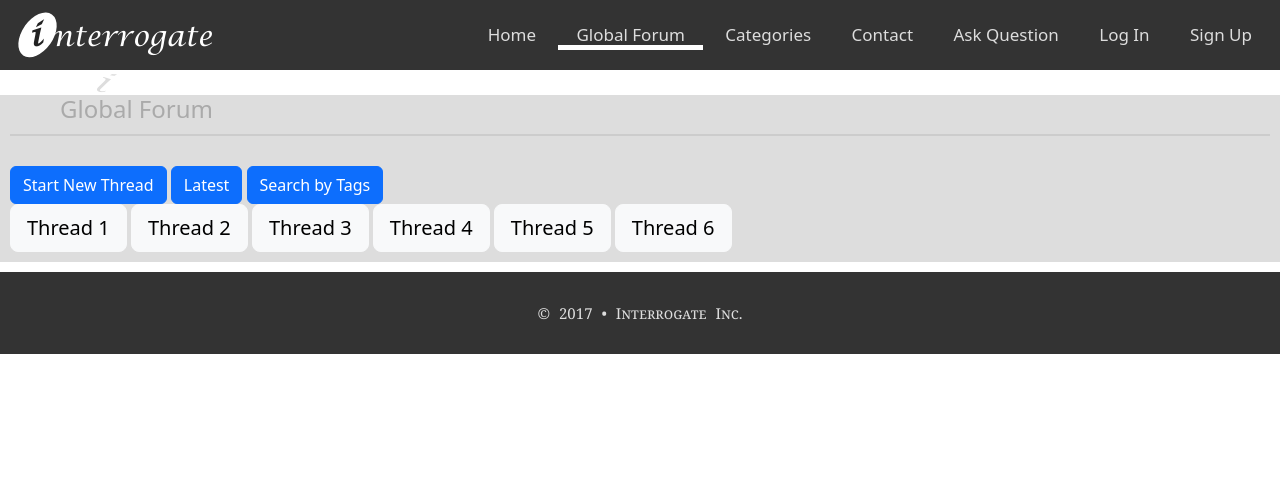
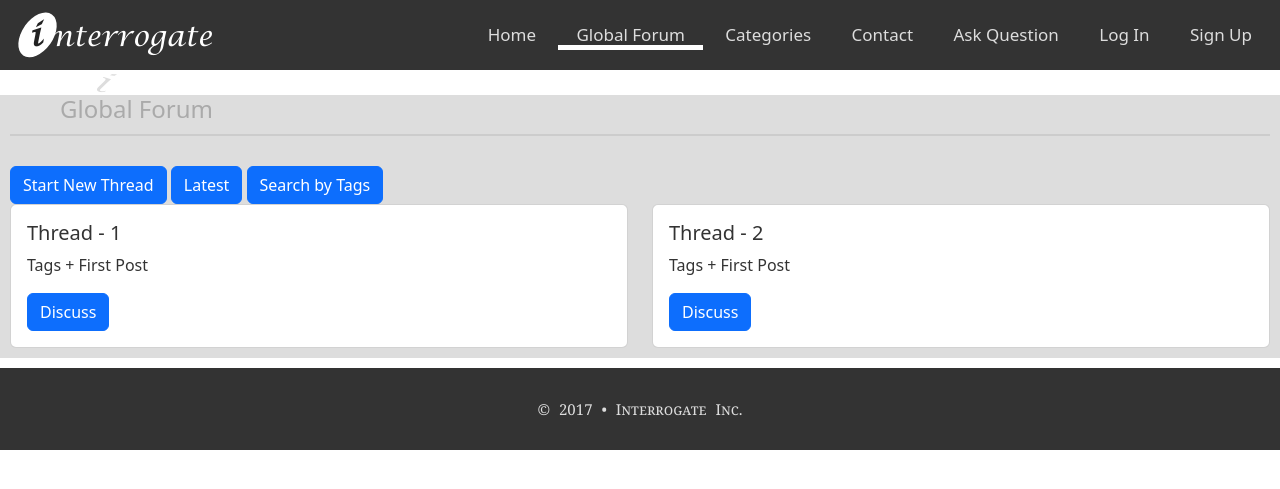
Before and after one commit to Aryan-Garg/ISTP_Platform, a PHP site: page /globalForum.php in a window 1280 px wide. Shown: the top 489 px of the page. Run offline with PHP 8.4, Linux system fonts and the light colour scheme; data comes from the database, SQL or seed files in the repository.

Commit message:
Update globalForum.php

```diff
--- a/globalForum.php
+++ b/globalForum.php
@@ -76,18 +76,33 @@
             <h4>
                 <a id="title-head" href="categories.php">Global Forum</a>
             </h4>
-			<div id="Buttons">
+			<div id="Discussion-Threads">
 				<button type="button" class="btn btn-primary">Start New Thread</button>
 				<button type="button" class="btn btn-primary">Latest</button>
 				<button type="button" class="btn btn-primary">Search by Tags</button>
 			</div>
             <div>
-				<button type="button" class="btn btn-light btn-lg btn-block">Thread 1</button>
-				<button type="button" class="btn btn-light btn-lg btn-block">Thread 2</button>
-				<button type="button" class="btn btn-light btn-lg btn-block">Thread 3</button>
-				<button type="button" class="btn btn-light btn-lg btn-block">Thread 4</button>
-				<button type="button" class="btn btn-light btn-lg btn-block">Thread 5</button>
-				<button type="button" class="btn btn-light btn-lg btn-block">Thread 6</button>
+				<div class="row">
+					<div class="col-sm-6">
+						<div class="card">
+						<div class="card-body">
+							<h5 class="card-title">Thread - 1</h5>
+							<p class="card-text">Tags + First Post</p>
+							<a href="#" class="btn btn-primary">Discuss</a>
+						</div>
+						</div>
+					</div>
+				<div class="col-sm-6">
+					<div class="card">
+					<div class="card-body">
+						<h5 class="card-title">Thread - 2</h5>
+						<p class="card-text">Tags + First Post</p>
+						<a href="#" class="btn btn-primary">Discuss</a>
+					</div>
+					</div>
+				</div>
+				</div>
+			</div>
             </div>
             <div class="pop" id="tb">
                 <center><h1><b style="font-size: 1.5em; margin: -60px auto 10px; display: block;">:)</b>Thank You For Your Answer.</h1></center>
```
